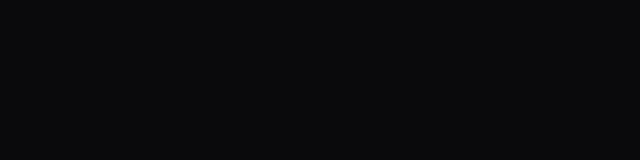
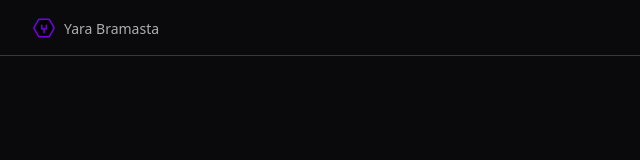
Before and after one commit to yarabramasta/ybram.me, a Next.js app: page / in a window 1280 px wide. Shown: the top 160 px of the page, without its empty margins (0-640 px from the left). Built offline with nearby package versions, Linux system fonts and the light colour scheme.

Commit message:
feat: appbar component

```diff
--- a/package.json
+++ b/package.json
@@ -23,6 +23,7 @@
   "dependencies": {
     "@next/font": "latest",
     "@vercel/analytics": "^0.1.8",
+    "framer-motion": "^8.5.3",
     "next": "latest",
     "next-seo": "^5.15.0",
     "react": "18.2.0",
--- /dev/null
+++ b/src/components/appbar.tsx
@@ -0,0 +1,31 @@
+import { motion } from 'framer-motion';
+import { type FC } from 'react';
+
+const AppBar: FC = () => {
+  return (
+    <motion.header className="w-screen px-normal py-4 relative">
+      <div className="w-full max-w-[640px] flex flex-row items-center justify-beetwen">
+        <div className="flex flex-row gap-2 items-center justify-start w-fit">
+          <motion.svg
+            id="a"
+            xmlns="http://www.w3.org/2000/svg"
+            viewBox="0 0 256 256"
+            height={24}
+          >
+            <path
+              d="M235,128c0,1.88-.49,3.72-1.43,5.35l-48.13,83.31c-.94,1.63-2.3,2.99-3.93,3.93-1.63,.94-3.49,1.43-5.37,1.42H79.87c-1.88,0-3.74-.48-5.37-1.42-1.63-.94-2.99-2.29-3.93-3.93L22.43,133.35c-.94-1.63-1.43-3.47-1.43-5.35s.49-3.72,1.43-5.35L70.56,39.35c.94-1.63,2.3-2.99,3.93-3.92,1.63-.94,3.49-1.43,5.37-1.42h96.26c1.89,0,3.74,.48,5.37,1.42,1.63,.94,2.99,2.29,3.93,3.92l48.13,83.31c.94,1.63,1.43,3.47,1.43,5.35Zm-106,51v-40m-24,0h48m-48,0v-40m48,40v-40"
+              stroke="#7400e9"
+              strokeLinecap="round"
+              strokeLinejoin="round"
+              strokeWidth="16"
+            />
+          </motion.svg>
+          <h3 className="text-sm font-medium text-white70">Yara Bramasta</h3>
+        </div>
+      </div>
+      <div className="absolute left-0 bottom-0 h-[1px] w-full bg-white20" />
+    </motion.header>
+  );
+};
+
+export default AppBar;
--- /dev/null
+++ b/src/components/index.ts
@@ -0,0 +1 @@
+export { default as AppBar } from './appbar';
--- a/src/pages/_app.tsx
+++ b/src/pages/_app.tsx
@@ -1,9 +1,11 @@
-import '@/styles/globals.css';
-
 import localFont from '@next/font/local';
 import { Analytics } from '@vercel/analytics/react';
 import { DefaultSeo } from 'next-seo';
 import type { AppProps } from 'next/app';
+
+import { AppBar } from '@/components';
+
+import '@/styles/globals.css';
 
 const switzer = localFont({
   src: [
@@ -93,9 +95,12 @@ export default function App({ Component, pageProps }: AppProps) {
           }
         ]}
       />
-      <main className={`${switzer.variable} h-full relative`}>
-        <Component {...pageProps} />
-      </main>
+      <div>
+        <AppBar />
+        <main className={`${switzer.variable} h-full relative`}>
+          <Component {...pageProps} />
+        </main>
+      </div>
       <Analytics />
     </>
   );
--- a/tailwind.config.js
+++ b/tailwind.config.js
@@ -2,9 +2,10 @@
 module.exports = {
   content: ['./src/**/*.{jsx,tsx}'],
   theme: {
-    extends: {
+    extend: {
       fontSize: {
-        sm: '0.75rem',
+        xs: '0.75rem',
+        sm: '0.875rem',
         base: ['1rem', '150%'],
         lg: ['1.5rem', '125%'],
         xl: ['2.5rem', '125%']
```
Also changed, not shown: 1 other file (tests, documents, lock files or other folders).
